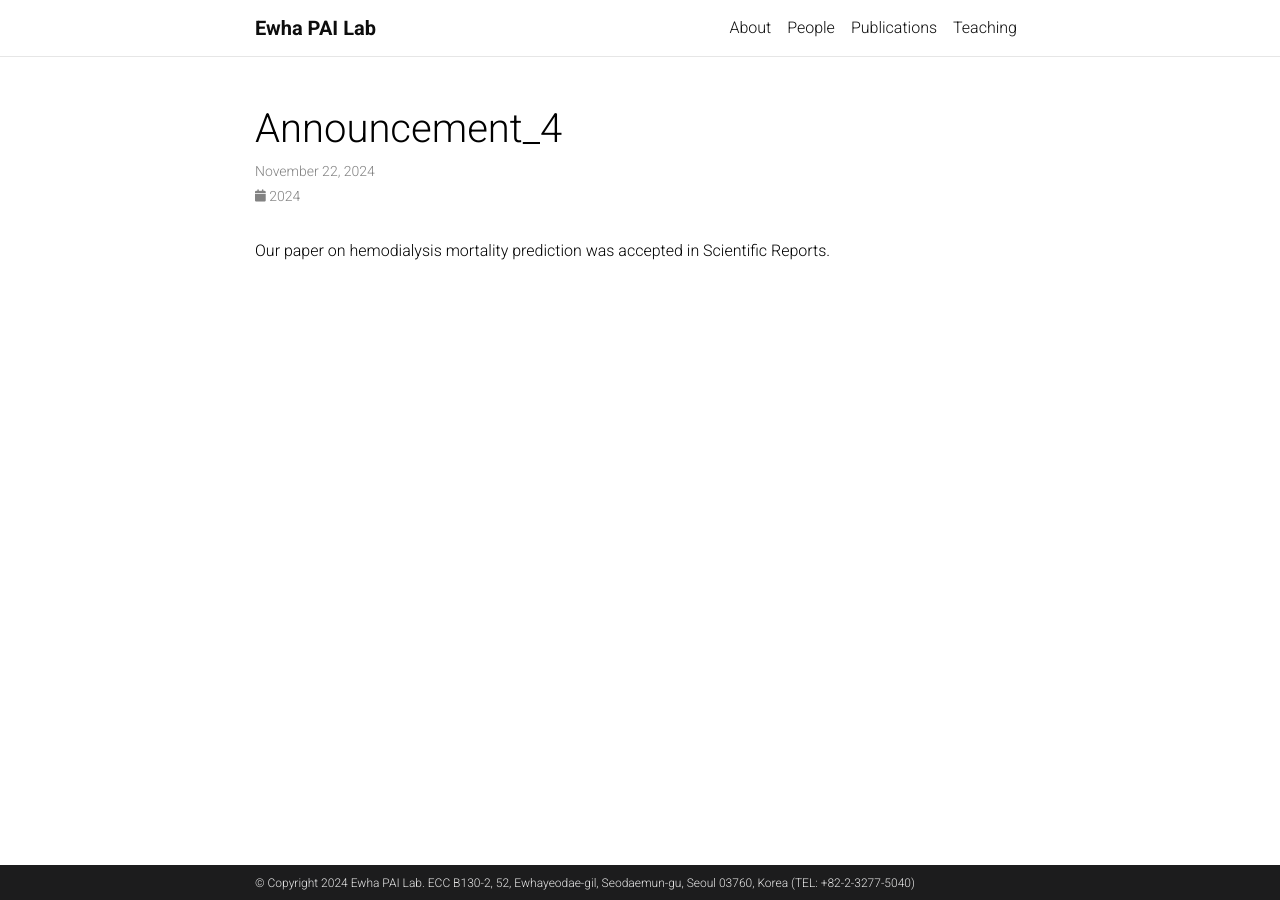
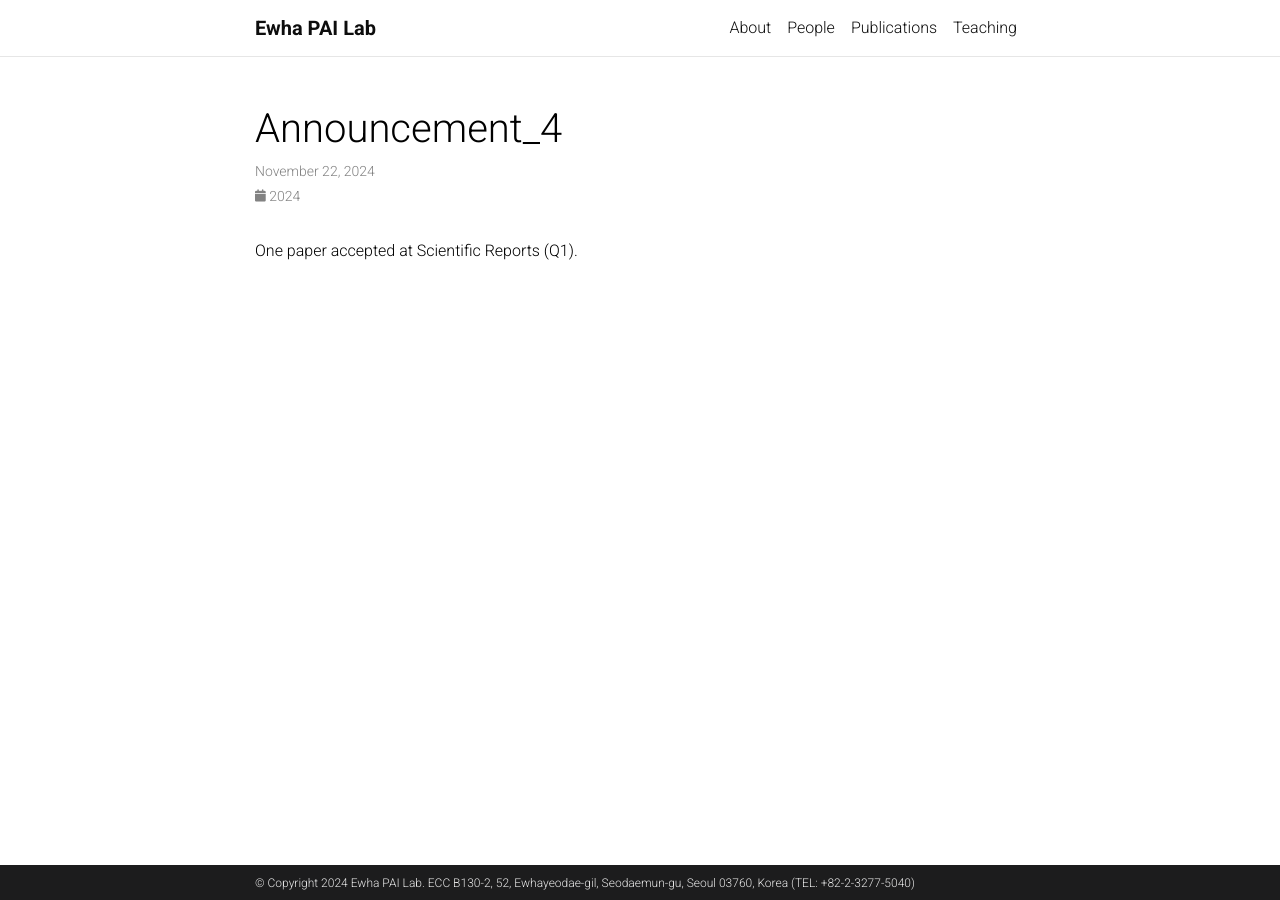
Before and after one commit to ewha-pai/ewha-pai.github.io, a Jekyll site: the page built from _news/announcement_4.md, in a window 1280 px wide. Built offline with Jekyll 4.4.1, drawn with Linux system fonts in a browser that asks for light colours; comment, search, counter and statistics services are not loaded; a style sheet for code colours, icons or effects is not loaded.

```diff
--- a/_news/announcement_4.md
+++ b/_news/announcement_4.md
@@ -5,4 +5,5 @@
 related_posts: false
 ---
 
-Our paper on hemodialysis mortality prediction was accepted in Scientific Reports.
+<!-- Our paper on hemodialysis mortality prediction was accepted in Scientific Reports (Q1). -->
+One paper accepted at Scientific Reports (Q1).
```
Also changed, not shown: _bibliography/papers.bib (+9 -1 lines), _news/announcement_3.md (+2 -1 lines), _news/announcement_5.md (added, +8 -0 lines).
